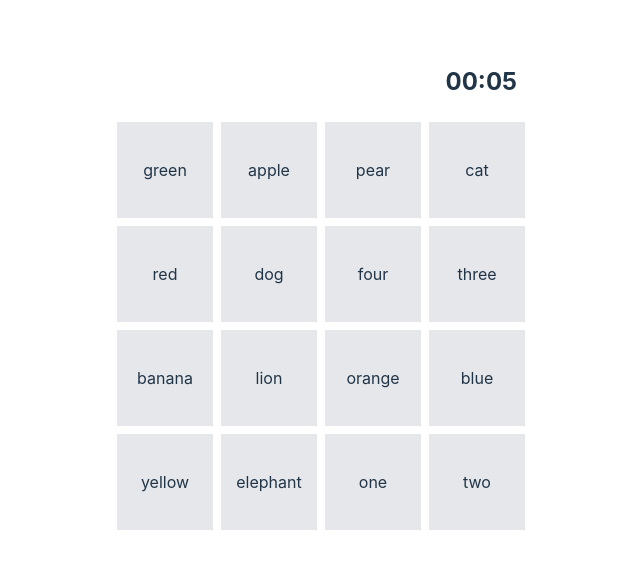
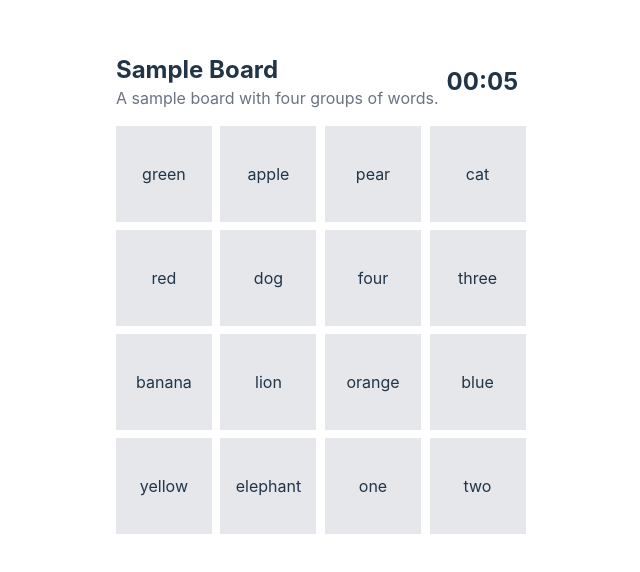
Before and after one commit to Bearfinn/word-wall, a Vue app: page /board/sample-board in a window 1280 px wide. Shown: the part 106-678 px from the top of the page, without its empty margins (319-959 px from the left). Built offline with nearby package versions, Linux system fonts and the light colour scheme.

Commit message:
feat: add board title and description, and title edit

```diff
--- /dev/null
+++ b/src/components/BoardPage.vue
@@ -0,0 +1,27 @@
+<template>
+  <div class="relative w-full max-w-2xl mx-auto space-y-4">
+    <div class="flex justify-between items-center">
+      <div>
+        <h2 class="text-2xl text-left font-bold">
+          {{ board.name }}
+        </h2>
+        <p class="text-center text-gray-500 dark:text-gray-400">
+          {{ board.description }}
+        </p>
+      </div>
+      <Timer />
+    </div>
+
+    <WordWall :word-group="board.wordGroups" @complete="console.log('complete')" />
+  </div>
+</template>
+
+<script setup lang="ts">
+import WordWall from './WordWall.vue';
+import { Board } from '../types';
+import Timer from './Timer.vue';
+
+defineProps<{
+  board: Board;
+}>()
+</script>
--- a/src/components/WordWall.vue
+++ b/src/components/WordWall.vue
@@ -1,6 +1,4 @@
 <template>
-  <div class="relative w-full max-w-2xl mx-auto space-y-4">
-    <Timer />
   <div class="grid grid-cols-4 gap-2">
     <div v-for="(word, index) in shuffledWords" :key="word.word" @click="!isAnimating && selectWord(index)" :class="[
       'w-24 h-24 flex items-center justify-center cursor-pointer text-center transition-colors',
@@ -10,13 +8,11 @@
       {{ word.word }}
     </div>
   </div>
-  </div>
 </template>
 
 <script setup lang="ts">
 import { computed, ref } from 'vue';
 import { WordGroup, WordItem } from '../types';
-import Timer from './Timer.vue';
 
 const props = defineProps<{
   wordGroup: WordGroup[];
--- a/src/data/list.ts
+++ b/src/data/list.ts
@@ -1,22 +1,37 @@
-import { WordGroup } from "../types";
+import { Board } from "../types";
 
-export const WORD_GROUPS: Record<string, WordGroup[]> = {
-  "sample-board": [
+export const BOARDS: Board[] = [
+  {
+    path: "sample-board",
+    name: "Sample Board",
+    description: "A sample board with four groups of words.",
+    wordGroups: [
       { groupName: "Animals", words: ["cat", "dog", "elephant", "lion"] },
       { groupName: "Fruits", words: ["apple", "banana", "orange", "pear"] },
       { groupName: "Colors", words: ["red", "green", "blue", "yellow"] },
       { groupName: "Numbers", words: ["one", "two", "three", "four"] },
     ],
-  "food-board": [
+  },
+  {
+    path: "food-board",
+    name: "Food Board",
+    description: "A board with four groups of food words.",
+    wordGroups: [
       { groupName: "Fruits", words: ["apple", "banana", "orange", "pear"] },
       { groupName: "Vegetables", words: ["carrot", "potato", "broccoli", "tomato"] },
       { groupName: "Meats", words: ["beef", "chicken", "pork", "lamb"] },
       { groupName: "Grains", words: ["rice", "wheat", "corn", "barley"] },
     ],
-  "kpop-board-1": [
+  },
+  {
+    path: "kpop-board-1",
+    name: "K-Pop Board",
+    description: "A board with four groups of K-Pop words.",
+    wordGroups: [
       { groupName: "Has a song named 'Fire'", words: ["BTS", "EXID", "SEVENTEEN", "2NE1"] },
       { groupName: "Has 12 members at debut", words: ["LOONA", "IZ*ONE", "WJSN", "Treasure"] },
       { groupName: "Has one member left the group", words: ["(G)I-DLE", "LE SSERAFIM", "NMIXX", "Stray Kids"] },
       { groupName: "Formed as a project group and disbanded", words: ["I.O.I", "Wanna One", "X1", "Mamadol"] },
-  ]
-};
+    ],
+  },
+];
--- a/src/router/index.ts
+++ b/src/router/index.ts
@@ -1,29 +1,50 @@
-import { createRouter, createWebHistory, RouterOptions } from 'vue-router'
-import WordWall from '../components/WordWall.vue'
-import { WORD_GROUPS } from '../data/list'
+import { createRouter, createWebHistory, RouteLocationNormalizedGeneric, RouterOptions } from "vue-router";
+import BoardPage from "../components/BoardPage.vue";
+import { BOARDS } from "../data/list";
+
+declare module 'vue-router' {
+  interface RouteMeta {
+    setTitle: (route: RouteLocationNormalizedGeneric) => string;
+  }
+}
 
 type Writable<T> = { -readonly [P in keyof T]: T[P] };
 
-const routes: Writable<RouterOptions['routes']> = [
+const routes: Writable<RouterOptions["routes"]> = [
   {
-    path: '/board/:boardId',
-    name: 'Board',
-    component: WordWall,
+    path: "/board/:boardId",
+    name: "Board",
+    component: BoardPage,
     props: (route) => ({
-      wordGroup: WORD_GROUPS[route.params.boardId as string] || []
-    })
+      board: BOARDS.find(
+        (board) => board.path === (route.params.boardId as string)
+      ),
+    }),
+    meta: {
+      setTitle: (route: RouteLocationNormalizedGeneric) => {
+        const boardId = route.params.boardId as string;
+        return `Word Wall - ${boardId.charAt(0).toUpperCase() + boardId.slice(1).replace(/-/g, ' ')}`;
+      }
+    },
   },
   {
-    path: '/',
-    redirect: `/board/${Object.keys(WORD_GROUPS)[0]}`
-  }
+    path: "/",
+    redirect: `/board/${BOARDS[0].path}`,
+  },
 ];
-
-routes.push({ path: '/', redirect: `/board/${Object.keys(WORD_GROUPS)[0]}` })
 
 const router = createRouter({
   history: createWebHistory(),
-  routes
+  routes,
+});
+
+router.beforeEach((to, _from, next) => {
+  if (to.meta.setTitle) {
+    document.title = to.meta.setTitle(to);
+  } else {
+    document.title = 'Word Wall';
+  }
+  next();
 })
 
-export default router
+export default router;
```
Also changed, not shown: src/types/index.ts (+7 -0 lines). Lines whose indentation alone changed are shown as unchanged.
